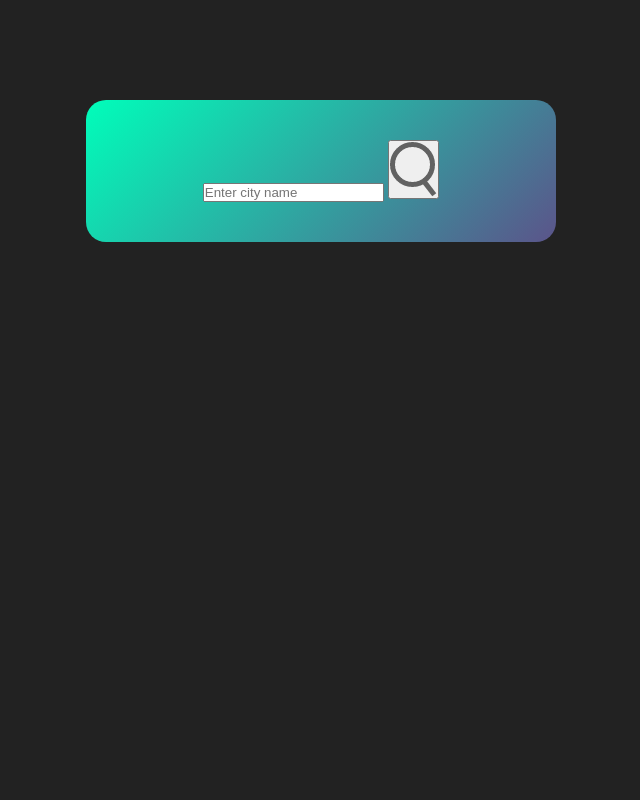
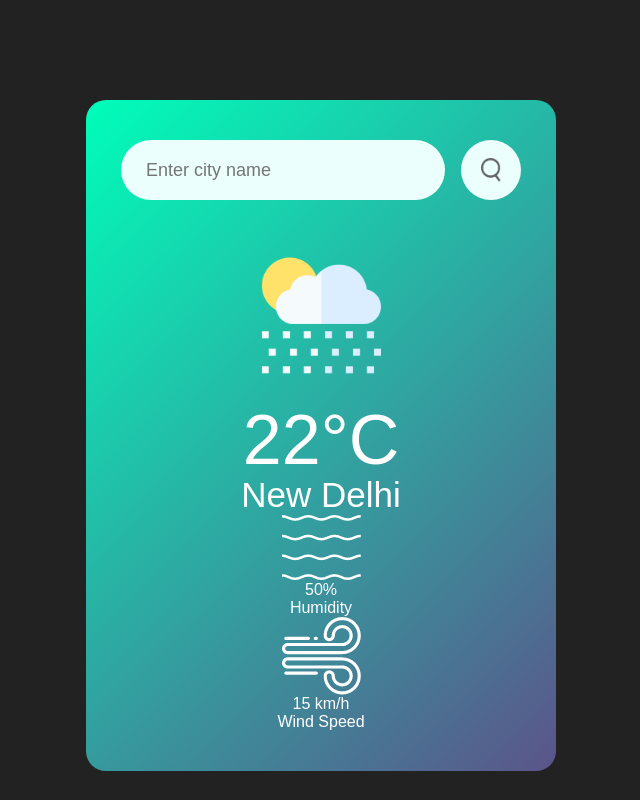
Before and after one commit to rohit2004khandelwal/WeatherApp, a plain HTML site: page index.html in a window 1280 px wide. Shown: the whole page, without its empty margins (319-959 px from the left). Drawn offline with Linux system fonts and the light colour scheme.

Commit message:
Basic css

```diff
--- a/index.html
+++ b/index.html
@@ -11,6 +11,28 @@
             <input type="text" placeholder="Enter city name" spellcheck="false">
             <button><img src="images/search.png" alt=""></button>
         </div>
+        <div class="weather">
+            <img src="images/rain.png" class="weather-icon">
+            <h1 class="temp">22°C</h1>
+            <h2 class="city">New Delhi</h2>
+            <div class="details">
+                <div class="col">
+                    <img src="images/humidity.png">
+                    <div>
+                        <p class="humidity">50%</p>
+                        <p>Humidity</p>
+                    </div>
+                </div>
+
+                <div class="col">
+                    <img src="images/wind.png">
+                    <div>
+                        <p class="wind">15 km/h</p>
+                        <p>Wind Speed</p>
+                    </div>
+                </div>
+            </div>
+        </div>
     </div>
     <script src="app.js"></script>
 </body>
--- a/style.css
+++ b/style.css
@@ -17,3 +17,46 @@ body{
     padding: 40px 35px;
     text-align: center;
 }
+.search{
+    width: 100%;
+    display: flex;
+    align-items: center;
+    justify-content: space-between;
+}
+.search input{
+    border: 0;
+    outline: 0;
+    background: #ebfffc;
+    color: #555;
+    padding: 10px 25px;
+    border-radius: 30px;
+    height: 60px;
+    flex: 1;
+    margin-right: 16px;
+    font-size: 18px;
+}
+.search button{
+    border: 0;
+    outline: 0;
+    background: #ebfffc;
+    border-radius: 50%;
+    width: 60px;
+    height: 60px;
+    cursor: pointer;
+}
+.search button img{
+    width: 20px;
+}
+.weather-icon{
+    width: 170px;
+    margin-top: 30px;
+}
+.weather h1{
+    font-size: 70px;
+    font-weight: 500;
+}
+.weather h2{
+    font-size: 35px;
+    font-weight: 400;
+    margin-top: -5px;
+}
```
